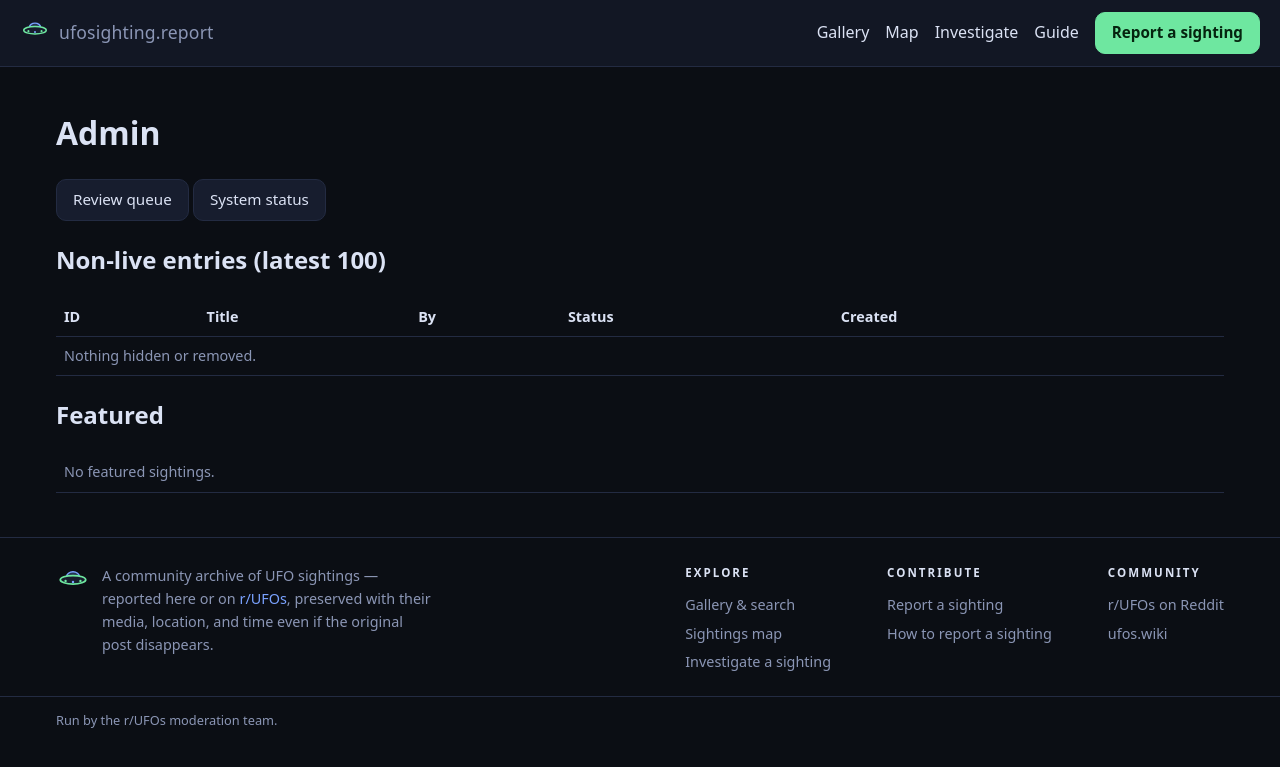
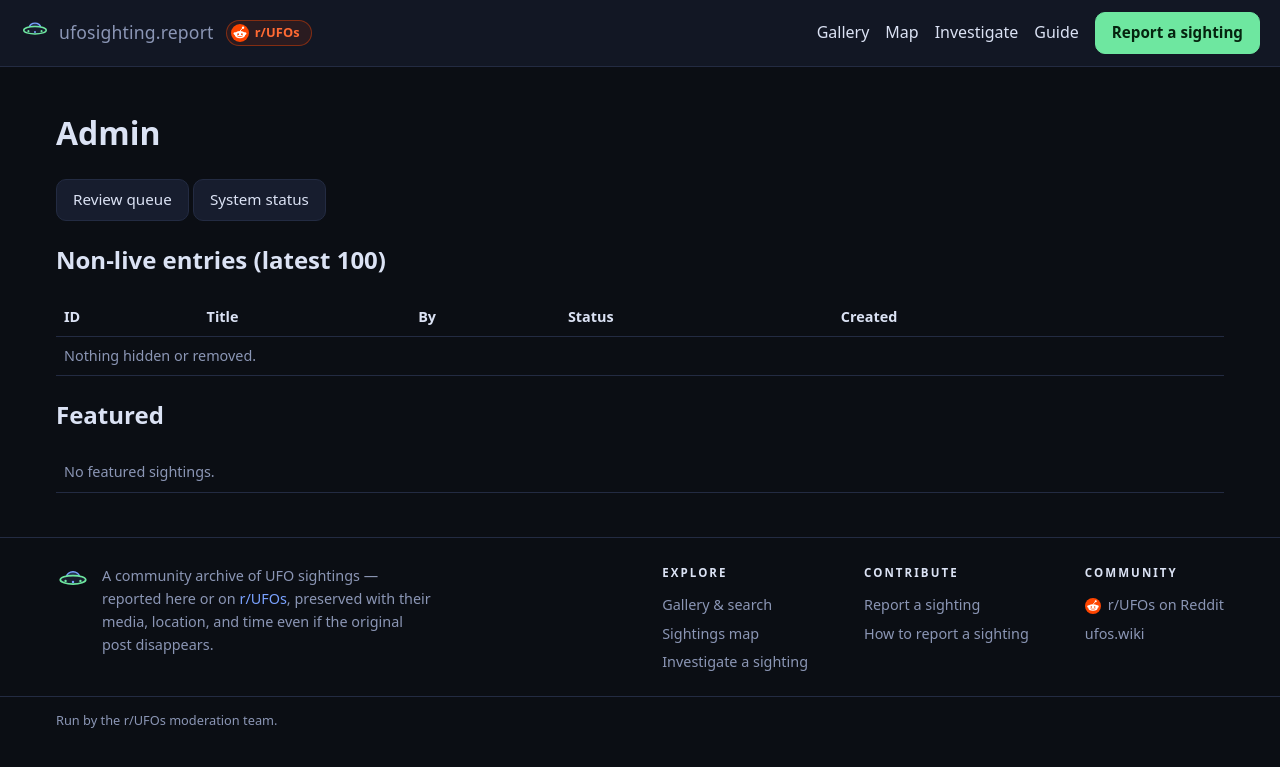
Before and after one commit to tomcrocker/ufosighting.report, a FastAPI app: template app/templates/admin.html in a window 1280 px wide. Shown: the top 767 px of the page. Run offline with FastAPI, Linux system fonts and the light colour scheme; the template is opened without the code that fills it, so the values that code supplies are empty; parts of the project's set-up code (start-up, migrations or seed data) failed here and were passed over; some libraries are stand-ins or nearby versions.

Commit message:
brand: make the r/UFOs community tie explicit (Snoo + header badge + hero)
Adds an inline Reddit Snoo macro (crisp at any size, no hosted asset). Header
gains an 'r/UFOs' badge in the brand lockup; homepage hero leads with a
'community sighting archive' eyebrow + a 'Join r/UFOs' CTA; footer community
link gets the Snoo. Reddit orange is scoped to these elements only so the tie
reads instantly without fighting the green/blue theme.

Co-Authored-By: Claude Opus 4.8 (1M context) <noreply@anthropic.com>

```diff
--- /dev/null
+++ b/app/templates/_brand.html
@@ -0,0 +1,4 @@
+{# Reddit Snoo mark — inline SVG so it stays crisp at any size, needs no
+   hosted asset, and matches the dark theme. Used to signal the r/UFOs
+   community tie in the header, hero, and footer. #}
+{% macro snoo(cls="") %}<svg class="snoo {{ cls }}" viewBox="0 0 24 24" aria-hidden="true" focusable="false"><circle cx="12" cy="12" r="12" fill="#ff4500"/><line x1="12.4" y1="9" x2="15.6" y2="5.4" stroke="#fff" stroke-width="1.15" stroke-linecap="round"/><circle cx="16.1" cy="5" r="1.55" fill="#fff"/><ellipse cx="12" cy="14.1" rx="7.1" ry="4.9" fill="#fff"/><circle cx="5.4" cy="12.8" r="1.95" fill="#fff"/><circle cx="18.6" cy="12.8" r="1.95" fill="#fff"/><circle cx="9.5" cy="13.5" r="1.2" fill="#ff4500"/><circle cx="14.5" cy="13.5" r="1.2" fill="#ff4500"/><path d="M8.7 16.1c.9 1.15 5.7 1.15 6.6 0" stroke="#ff4500" stroke-width="1.05" fill="none" stroke-linecap="round"/></svg>{% endmacro %}
--- a/app/templates/base.html
+++ b/app/templates/base.html
@@ -1,4 +1,4 @@
-<!doctype html>
+{% from "_brand.html" import snoo %}<!doctype html>
 <html lang="en">
 <head>
   <meta charset="utf-8">
@@ -34,6 +34,7 @@
 </head>
 <body>
 <header class="site-header">
+  <div class="brand-group">
     <a class="brand" href="/">
       <svg class="brand-mark" viewBox="0 0 32 32" fill="none" aria-hidden="true">
         <polygon class="beam" points="12,15 20,15 24,30 8,30" fill="url(#beamgrad)"/>
@@ -49,6 +50,9 @@
       </svg>
       <span class="brand-word">ufosighting<span>.report</span></span>
     </a>
+    <a class="reddit-badge" href="https://www.reddit.com/r/UFOs/" target="_blank"
+       rel="noopener" title="The r/UFOs community on Reddit">{{ snoo() }}<span>r/UFOs</span></a>
+  </div>
   <nav>
     <a href="/" {% if request.url.path == '/' %}class="active"{% endif %}>Gallery</a>
     <a href="/map" {% if request.url.path == '/map' %}class="active"{% endif %}>Map</a>
@@ -93,7 +97,7 @@
       </div>
       <div>
         <h4>Community</h4>
-        <a href="https://www.reddit.com/r/UFOs/">r/UFOs on Reddit</a>
+        <a class="community-reddit" href="https://www.reddit.com/r/UFOs/">{{ snoo("snoo-sm") }}r/UFOs on Reddit</a>
         <a href="https://ufos.wiki/">ufos.wiki</a>
       </div>
     </div>
--- a/app/templates/index.html
+++ b/app/templates/index.html
@@ -1,6 +1,8 @@
 {% extends "base.html" %}
 {% block content %}
+{% from "_brand.html" import snoo %}
 <section class="intro">
+  <p class="community-eyebrow">{{ snoo() }} The r/UFOs community sighting archive</p>
   <h1>UFO sightings, on the record</h1>
   <p class="hero-stats"><strong>{{ "{:,}".format(grand_total) }}</strong> sightings archived
     {% if latest_at %}&middot; latest added {{ latest_at[:10] }}{% endif %}
@@ -9,6 +11,8 @@
      every sighting reported through this site or posted to the subreddit, preserved with
      its media, location, and time. Browse the gallery, explore the
      <a href="/map">map</a>, or <a href="/submit">report what you saw</a>.</p>
+  <p class="hero-cta"><a class="btn reddit" href="https://www.reddit.com/r/UFOs/"
+     target="_blank" rel="noopener">Join the r/UFOs community on Reddit &rarr;</a></p>
 </section>
 <form class="filters" method="get" action="/">
   <div class="home-search">
--- a/static/css/site.css
+++ b/static/css/site.css
@@ -2,6 +2,10 @@
   --bg: #0b0e14; --bg2: #121724; --panel: #171d2e; --line: #232b42;
   --text: #dbe2f4; --muted: #8b96b5; --accent: #6ee7a0; --accent2: #7aa2ff;
   --danger: #ff7a7a; --radius: 10px;
+  /* Reddit orange — scoped strictly to r/UFOs community elements (badge,
+     hero eyebrow, join button) so the tie reads instantly without fighting
+     the green/blue theme. --reddit-ink is the lifted tone for text on dark. */
+  --reddit: #ff4500; --reddit-ink: #ff6a33;
   /* dark-only site: makes native controls (date pickers, scrollbars) render
      for dark — without this, iOS renders empty date inputs dark-on-dark so
      the placeholder is invisible until tapped */
@@ -372,6 +376,31 @@ span.flatpickr-weekday { color: var(--muted) !important; }
 .site-header nav a.active { color: var(--accent); }
 .site-header nav a.active:hover { text-decoration: none; }
 
+/* --- r/UFOs community branding --- */
+.snoo { width: 22px; height: 22px; flex: none; display: inline-block; vertical-align: middle; }
+.snoo.snoo-sm { width: 16px; height: 16px; }
+.brand-group { display: inline-flex; align-items: center; gap: 12px; flex-wrap: wrap; }
+.reddit-badge {
+  display: inline-flex; align-items: center; gap: 6px;
+  font-size: .8rem; font-weight: 700; letter-spacing: .01em; color: var(--reddit-ink);
+  background: rgba(255, 69, 0, .10); border: 1px solid rgba(255, 69, 0, .42);
+  border-radius: 999px; padding: 3px 11px 3px 4px; line-height: 1;
+}
+.reddit-badge .snoo { width: 18px; height: 18px; }
+.reddit-badge:hover { background: rgba(255, 69, 0, .18); text-decoration: none; }
+.community-eyebrow {
+  display: inline-flex; align-items: center; gap: 8px; margin: 0 0 10px;
+  font-size: .74rem; font-weight: 700; text-transform: uppercase; letter-spacing: .13em;
+  color: var(--reddit-ink);
+}
+.hero-cta { margin: 14px 0 0; }
+.btn.reddit {
+  display: inline-flex; align-items: center; gap: 8px;
+  background: var(--reddit); border-color: var(--reddit); color: #fff; font-weight: 600;
+}
+.btn.reddit:hover { filter: brightness(1.08); text-decoration: none; }
+.community-reddit { display: inline-flex !important; align-items: center; gap: 7px; }
+
 /* --- homepage intro --- */
 .intro { margin: 2px 0 18px; max-width: 720px; }
 .intro h1 { margin: 0 0 6px; font-size: 1.4rem; letter-spacing: -.01em; }
```
Lines whose indentation alone changed are shown as unchanged.
